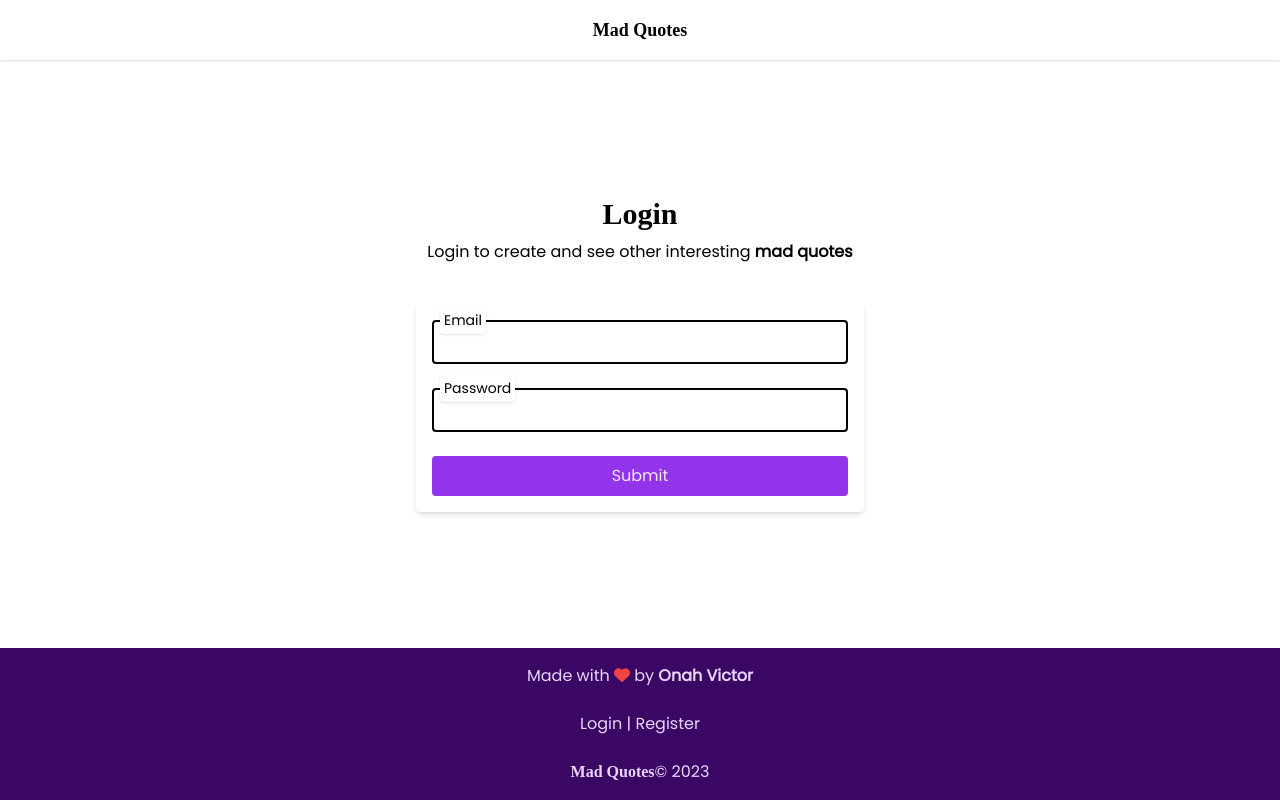
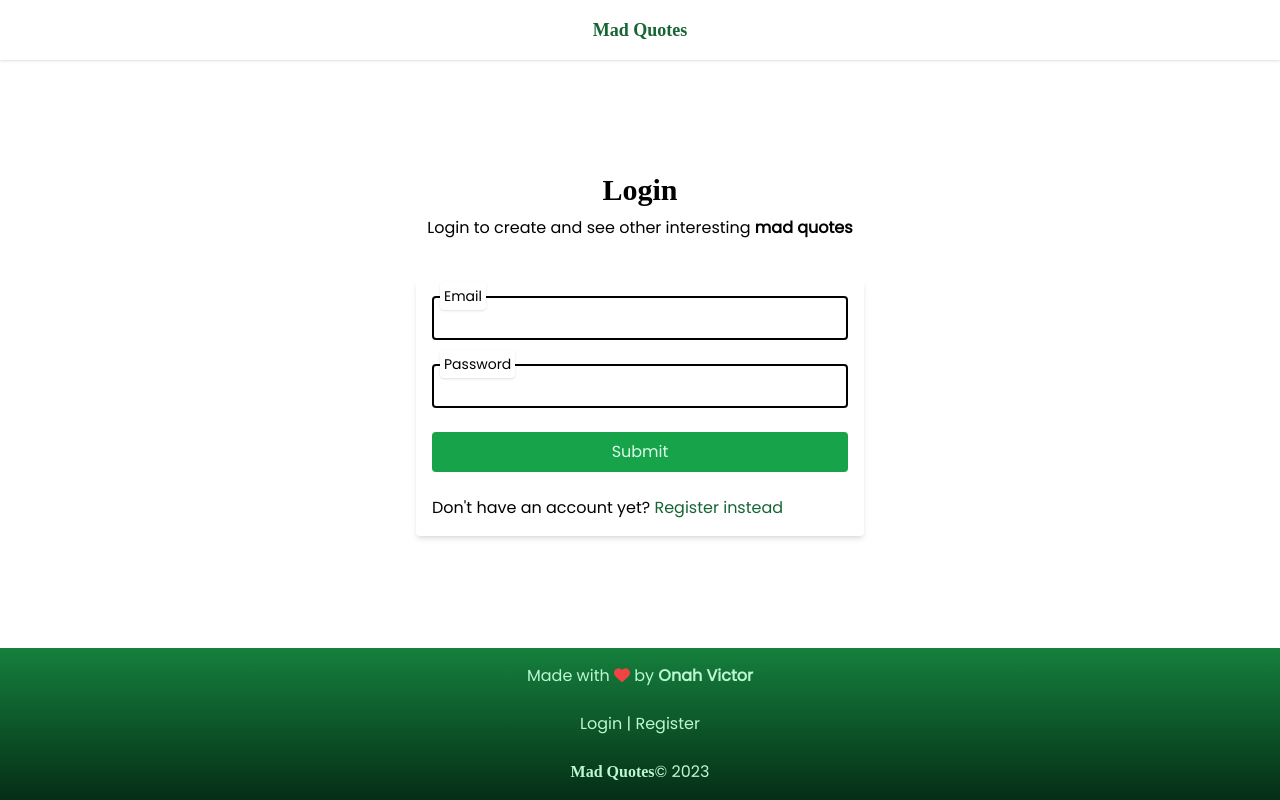
Before and after one commit to Victor-Onah/mad-quotes, a website: page public/login.html in a window 1280 px wide. Drawn offline with Linux system fonts and the light colour scheme; a web font is replaced by a local one.

Commit message:
Updated the styling to conform with the new green theme I chose due to app name change.

```diff
--- a/public/login.html
+++ b/public/login.html
@@ -34,6 +34,7 @@
 				margin: 0;
 				box-sizing: border-box;
 				line-height: 1.5;
+				-webkit-tap-highlight-color: transparent;
 			}
 			body,
 			html {
@@ -65,7 +66,7 @@
 					font-weight: 600;
 					text-align: center;
 				"
-				class="logo text-lg">
+				class="logo text-lg text-green-800">
 				<a href="/">Mad Quotes</a>
 			</div>
 		</header>
@@ -120,18 +121,27 @@
 					<small class="text-red-500 text-[12px]"></small>
 				</div>
 				<button
-					class="bg-purple-600 text-purple-100 w-full rounded px-4 py-2 disabled:opacity-60"
+					class="bg-green-600 text-green-100 w-full rounded px-4 py-2 disabled:opacity-60"
 					id="form-submit-btn"
 					type="submit">
 					Submit
 				</button>
+				<p>
+					Don't have an account yet?
+					<a
+						href="/register"
+						class="text-green-800"
+						>Register instead</a
+					>
+				</p>
 			</form>
 			<!-- Login form end -->
 		</main>
 		<!-- Main page content end -->
 
 		<!-- Footer -->
-		<footer class="bg-purple-950 text-purple-200 p-4 text-center">
+		<footer
+			class="bg-gradient-to-b from-green-700 to-green-950 text-green-200 p-4 text-center">
 			<p>
 				Made with <i class="fa fa-heart text-red-500"></i> by <b>Onah Victor</b>
 			</p>
```
